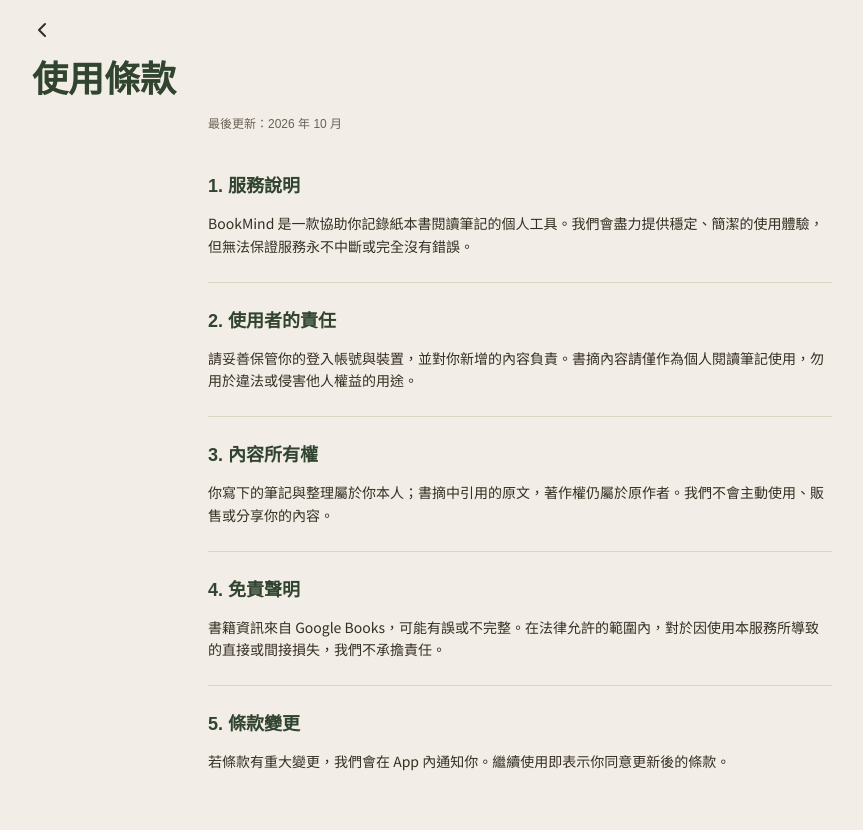
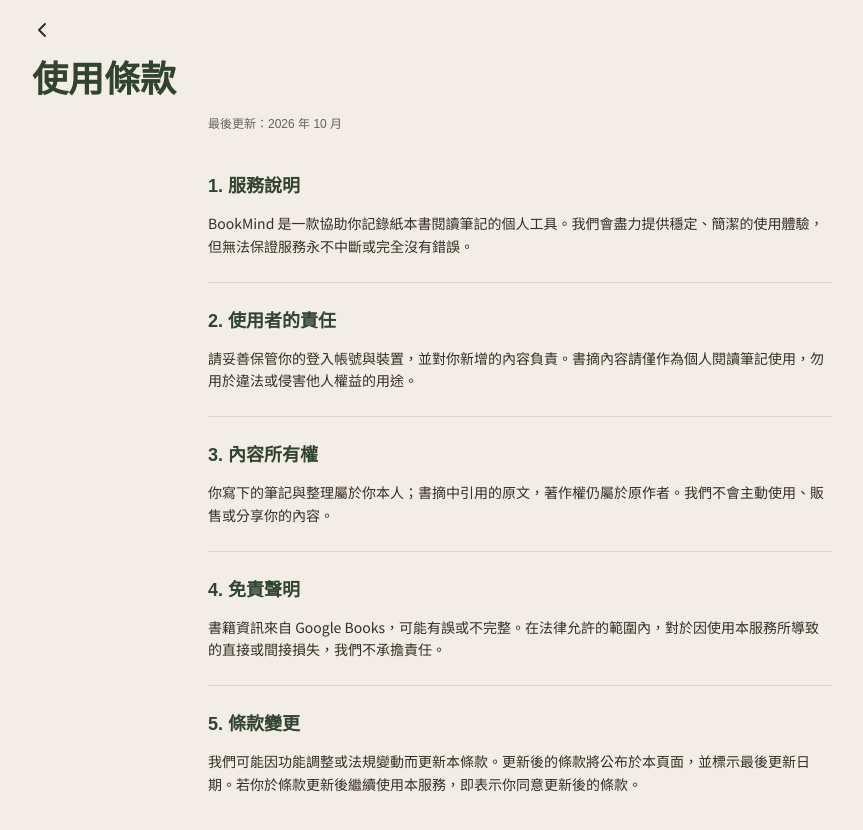
Before and after one commit to KatherineHYC/bookmind, a Next.js app: page /settings/terms in a window 1280 px wide. Shown: the top 830 px of the page, without its empty margins (120-983 px from the left). Built offline with nearby package versions, Linux system fonts and the light colour scheme.

Commit message:
fix(terms): revise update clause

```diff
--- a/src/app/(focus)/settings/terms/page.tsx
+++ b/src/app/(focus)/settings/terms/page.tsx
@@ -31,7 +31,7 @@ const SECTIONS: LegalSection[] = [
   {
     heading: "條款變更",
     paragraphs: [
-      "若條款有重大變更，我們會在 App 內通知你。繼續使用即表示你同意更新後的條款。",
+      "我們可能因功能調整或法規變動而更新本條款。更新後的條款將公布於本頁面，並標示最後更新日期。若你於條款更新後繼續使用本服務，即表示你同意更新後的條款。",
     ],
   },
 ];
--- a/src/components/settings/SettingsSkeleton.tsx
+++ b/src/components/settings/SettingsSkeleton.tsx
@@ -1,7 +1,6 @@
 import { Skeleton } from "@/components/ui/skeleton";
 
 // 設定頁內容的骨架：個人資料卡＋登入卡 ＋ 資料備份／清除 ＋ 支援清單 ＋ 天數卡
-// 骨架出現時還不知道是不是訪客，照最常見的訪客版面排
 export default function SettingsSkeleton() {
   return (
     <div className="space-y-6">
```
